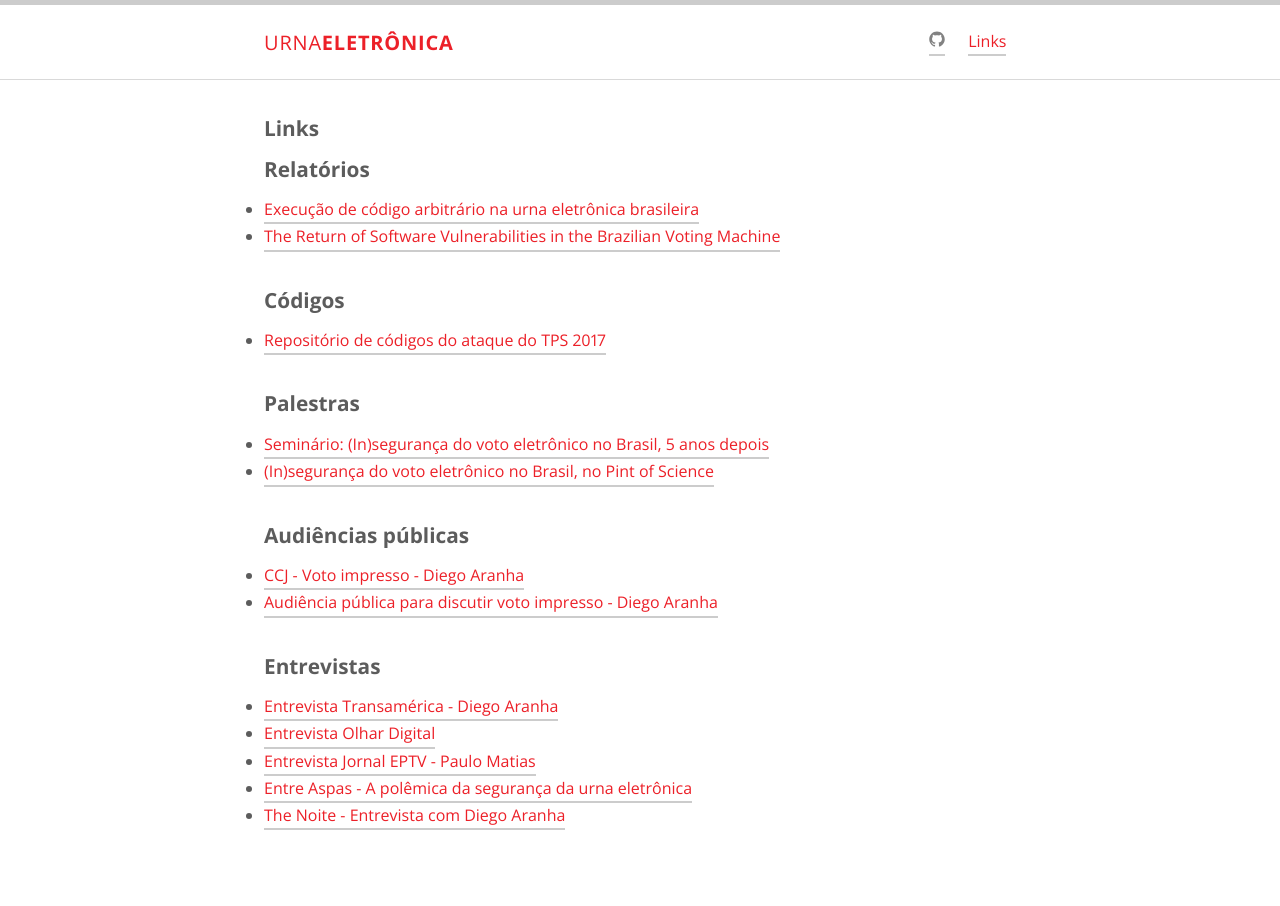
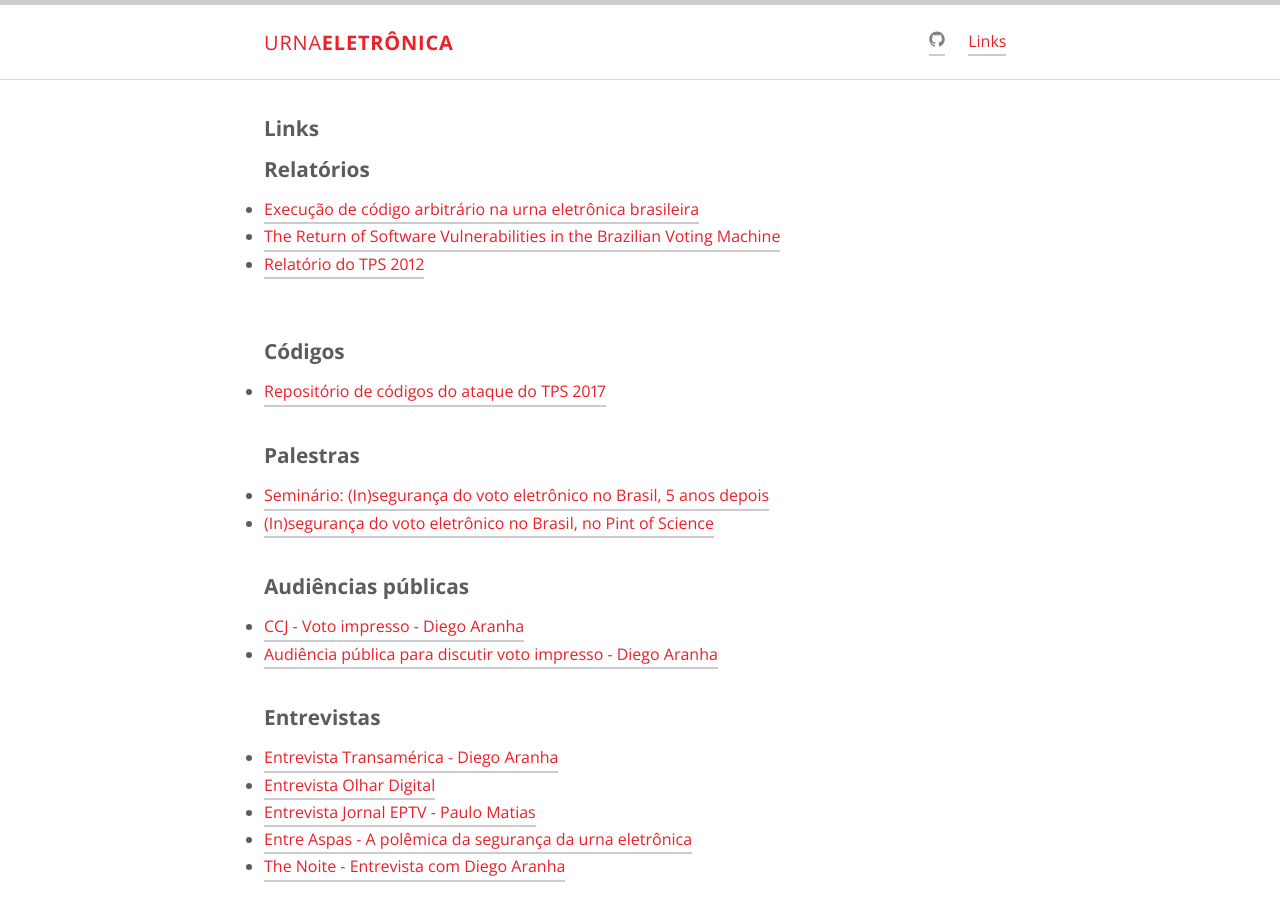
Before and after one commit to epicleet/urna-website, a Jekyll site: the page built from links.md, in a window 1280 px wide. Built offline with Jekyll 4.4.1, drawn with Linux system fonts in a browser that asks for light colours.

Commit message:
Updated links.

```diff
--- a/links.md
+++ b/links.md
@@ -8,6 +8,8 @@ permalink: /links/
 
 * [Execução de código arbitrário na urna eletrônica brasileira](https://doi.org/10.13140/RG.2.2.28590.82246/1)
 * [The Return of Software Vulnerabilities in the Brazilian Voting Machine](https://doi.org/10.13140/RG.2.2.16240.97287)
+* [Relatório do TPS 2012](https://sites.google.com/site/dfaranha/projects/relatorio-urna.pdf)
+<br/><br/>
 
 <br />
 
```
